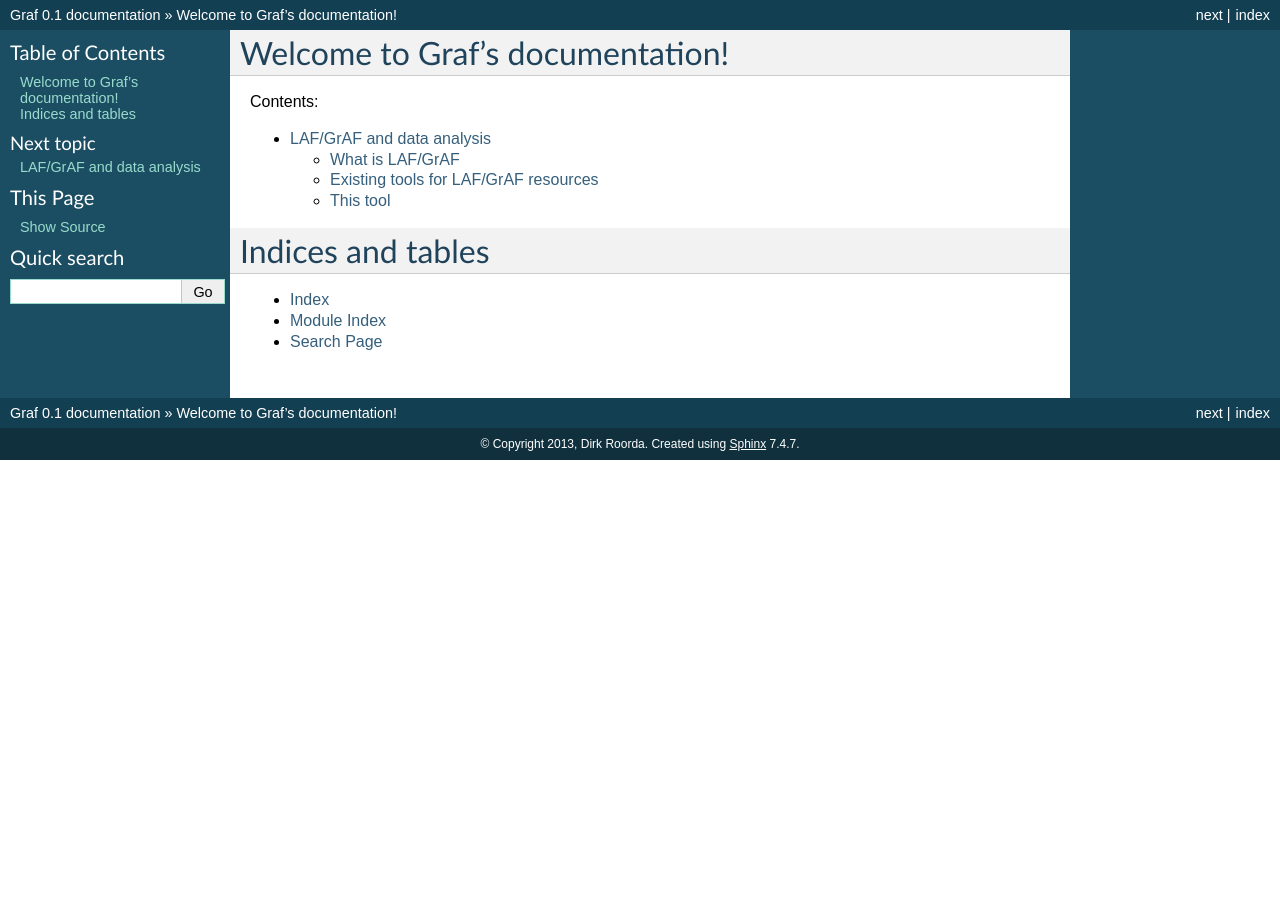
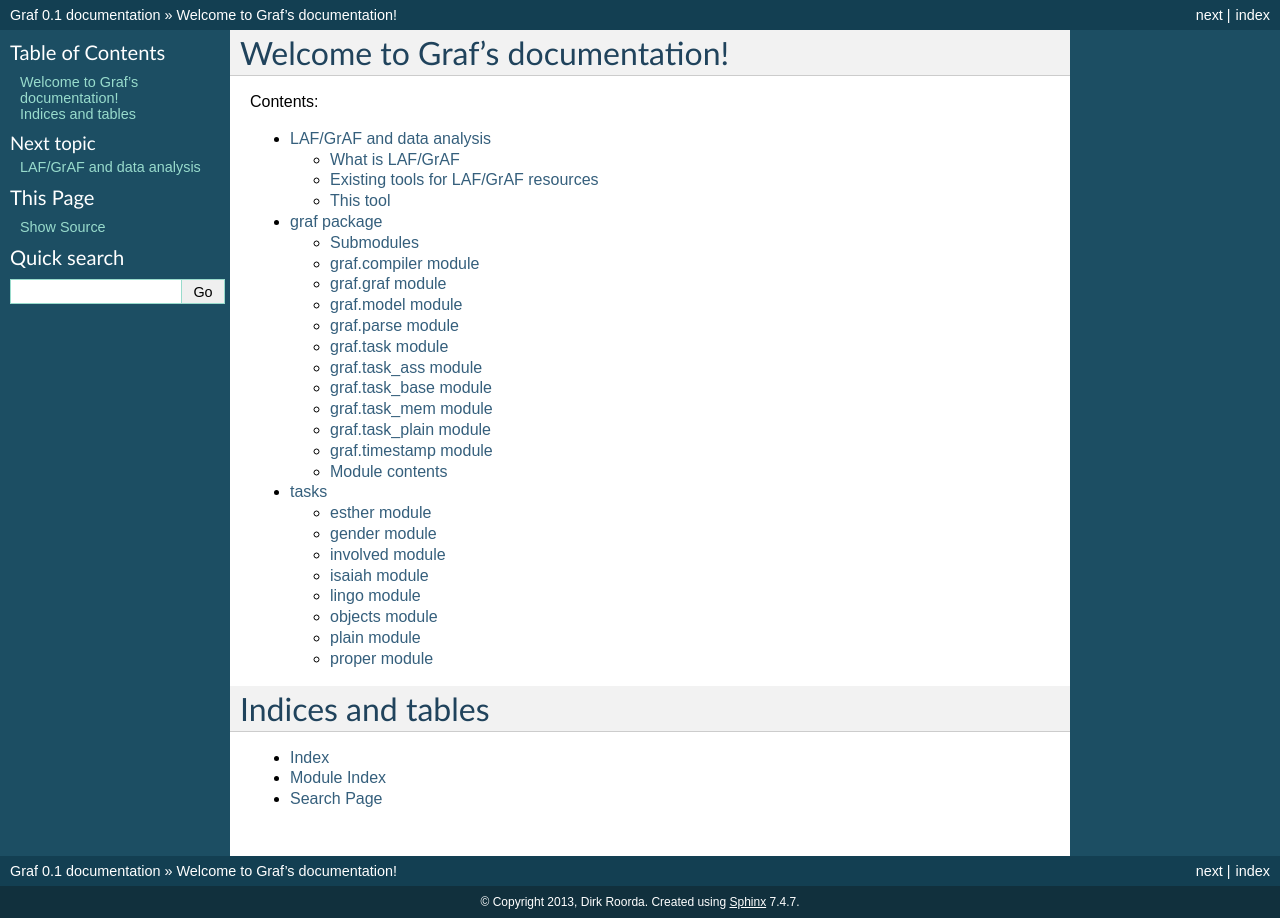
Before and after one commit to dirkroorda/laf-fabric, a Sphinx documentation site: the page built from docs/index.rst, in a window 1280 px wide. Built offline with Sphinx 7.4.7, drawn with Linux system fonts in a browser that asks for light colours.

Commit message:
updating documentation

```diff
--- a/docs/conf.py
+++ b/docs/conf.py
@@ -18,7 +18,8 @@ import os
 # If extensions (or modules to document with autodoc) are in another directory,
 # add these directories to sys.path here. If the directory is relative to the
 # documentation root, use os.path.abspath to make it absolute, like shown here.
-#sys.path.insert(0, os.path.abspath('.'))
+sys.path.insert(0, os.path.abspath('..'))
+sys.path.insert(0, os.path.abspath('../tasks'))
 
 # -- General configuration ------------------------------------------------
 
@@ -30,6 +31,7 @@ import os
 # ones.
 extensions = [
     'sphinx.ext.autodoc',
+    'sphinxcontrib.napoleon',
     'sphinx.ext.doctest',
     'sphinx.ext.intersphinx',
     'sphinx.ext.todo',
@@ -101,6 +103,7 @@ pygments_style = 'sphinx'
 # If true, keep warnings as "system message" paragraphs in the built documents.
 #keep_warnings = False
 
+autoclass_content = 'both'
 
 # -- Options for HTML output ----------------------------------------------
 
--- a/docs/index.rst
+++ b/docs/index.rst
@@ -12,6 +12,8 @@ Contents:
 	:maxdepth: 2
 
 	overview
+	source/graf
+	source/modules
 
 
 
--- /dev/null
+++ b/docs/source/graf.rst
@@ -0,0 +1,94 @@
+graf package
+============
+
+Submodules
+----------
+
+graf.compiler module
+--------------------
+
+.. automodule:: graf.compiler
+    :members:
+    :undoc-members:
+    :show-inheritance:
+
+graf.graf module
+----------------
+
+.. automodule:: graf.graf
+    :members:
+    :undoc-members:
+    :show-inheritance:
+
+graf.model module
+-----------------
+
+.. automodule:: graf.model
+    :members:
+    :undoc-members:
+    :show-inheritance:
+
+graf.parse module
+-----------------
+
+.. automodule:: graf.parse
+    :members:
+    :undoc-members:
+    :show-inheritance:
+
+graf.task module
+----------------
+
+.. automodule:: graf.task
+    :members:
+    :undoc-members:
+    :show-inheritance:
+
+graf.task_ass module
+--------------------
+
+.. automodule:: graf.task_ass
+    :members:
+    :undoc-members:
+    :show-inheritance:
+
+graf.task_base module
+---------------------
+
+.. automodule:: graf.task_base
+    :members:
+    :undoc-members:
+    :show-inheritance:
+
+graf.task_mem module
+--------------------
+
+.. automodule:: graf.task_mem
+    :members:
+    :undoc-members:
+    :show-inheritance:
+
+graf.task_plain module
+----------------------
+
+.. automodule:: graf.task_plain
+    :members:
+    :undoc-members:
+    :show-inheritance:
+
+graf.timestamp module
+---------------------
+
+.. automodule:: graf.timestamp
+    :members:
+    :undoc-members:
+    :show-inheritance:
+
+
+Module contents
+---------------
+
+.. automodule:: graf
+    :members:
+    :undoc-members:
+    :show-inheritance:
--- /dev/null
+++ b/docs/source/modules.rst
@@ -0,0 +1,14 @@
+tasks
+=====
+
+.. toctree::
+   :maxdepth: 4
+
+   esther
+   gender
+   involved
+   isaiah
+   lingo
+   objects
+   plain
+   proper
--- /dev/null
+++ b/docs/source/plain.rst
@@ -0,0 +1,7 @@
+plain module
+============
+
+.. automodule:: plain
+    :members:
+    :undoc-members:
+    :show-inheritance:
```
Also changed, not shown: docs/source/esther.rst (added, +7 -0 lines), docs/source/gender.rst (added, +7 -0 lines), docs/source/involved.rst (added, +7 -0 lines), docs/source/isaiah.rst (added, +7 -0 lines), docs/source/lingo.rst (added, +7 -0 lines), docs/source/objects.rst (added, +7 -0 lines), docs/source/proper.rst (added, +7 -0 lines), 1 other file.
